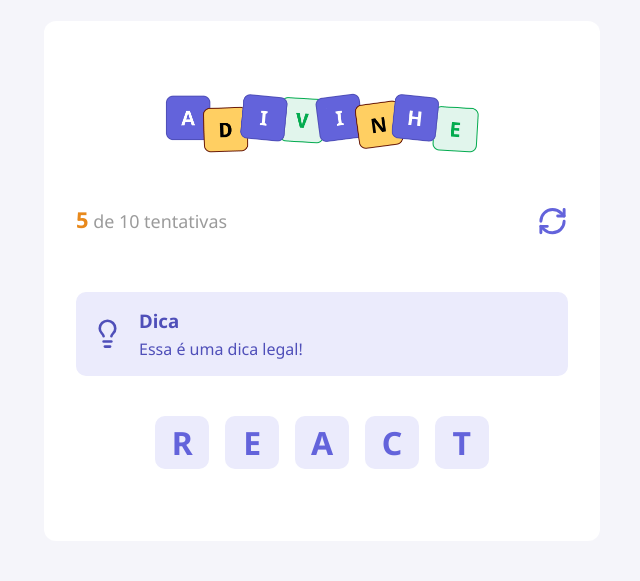
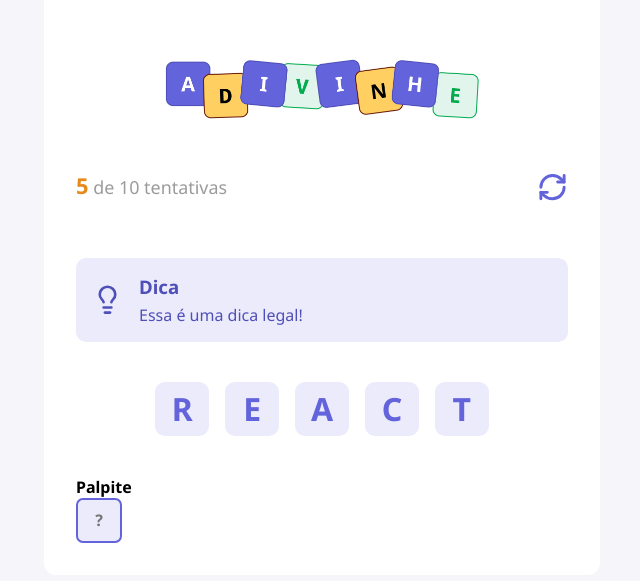
Before and after one commit to danilopinho75/adivinhe, a React (Vite) app: page / in a window 1280 px wide. Shown: the part 119-700 px from the top of the page, without its empty margins (318-958 px from the left). Built offline with nearby package versions, Linux system fonts and the light colour scheme.

Commit message:
Adiciona componente input na renderização da página

```diff
--- a/src/App.tsx
+++ b/src/App.tsx
@@ -3,6 +3,7 @@ import styles from "./app.module.css";
 import { Header } from "./components/Header";
 import { Letter } from "./components/Letter";
 import { Tip } from "./components/Tip";
+import { Input } from "./components/Input";
 
 export default function App() {
 
@@ -23,6 +24,11 @@ export default function App() {
           <Letter value="c" />
           <Letter value="t" />
         </div>
+
+        <h4>Palpite</h4>
+
+        <Input placeholder="?" maxLength={1} autoFocus />
+
       </main>
     </div>
   );
```
